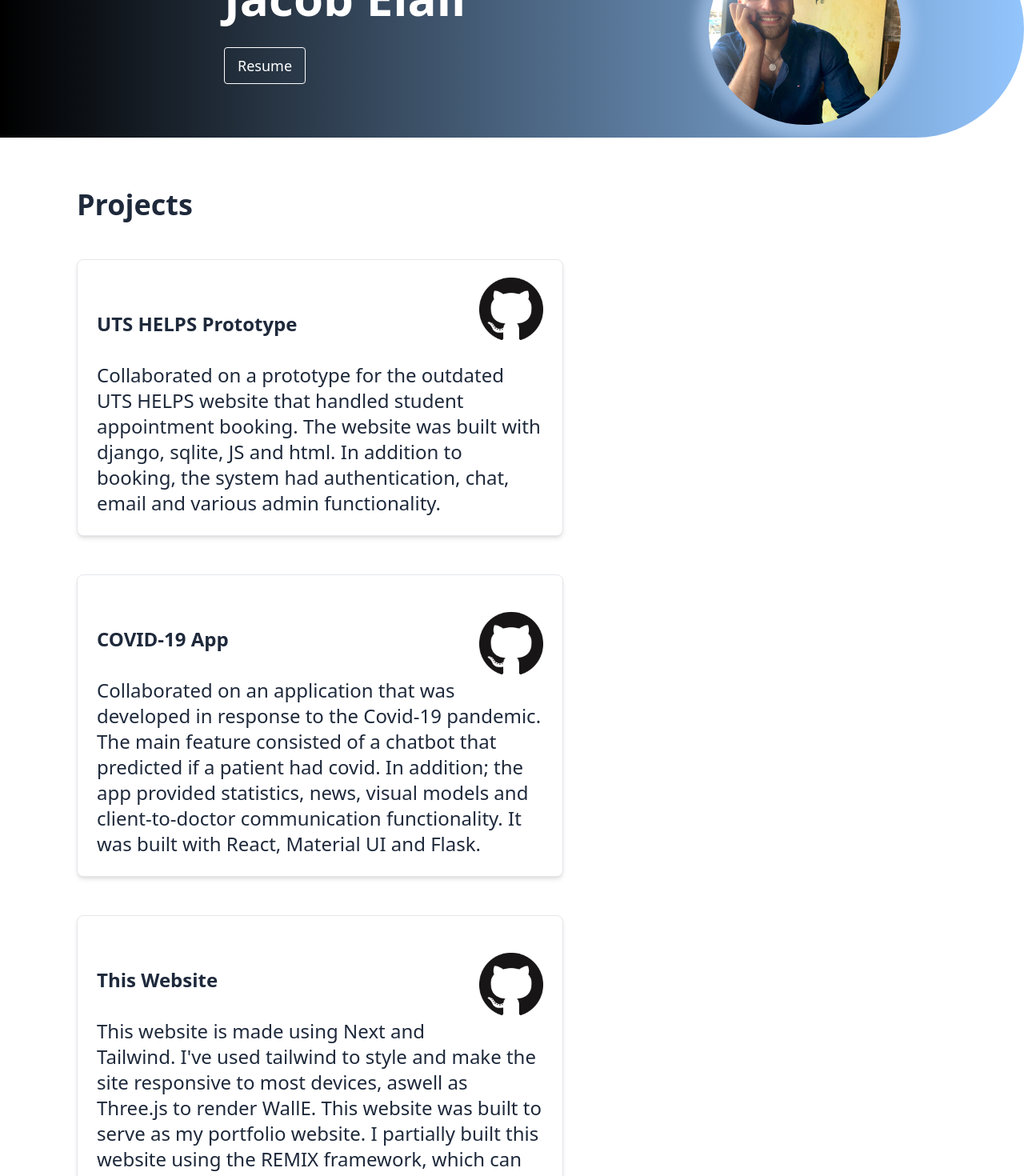
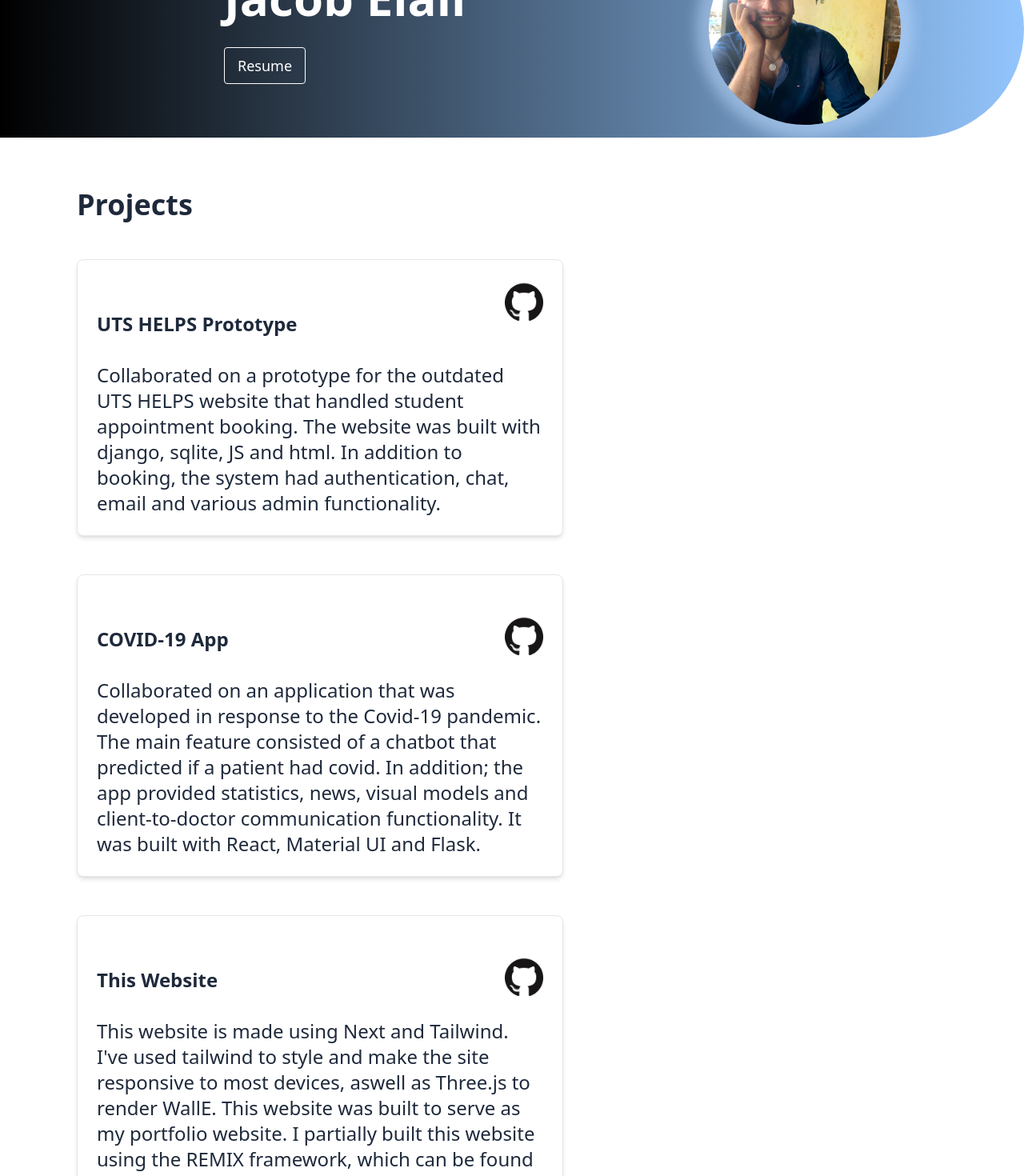
Before and after one commit to jacobelali3/next-resume-website, a Next.js app: page /projects in a window 1280 px wide. Shown: the part 228-1698 px from the top of the page at 80% size. Built offline with nearby package versions, Linux system fonts and the light colour scheme.

Commit message:
Minor css and html changes

```diff
--- a/src/app/academia/page.jsx
+++ b/src/app/academia/page.jsx
@@ -11,7 +11,7 @@ function Academia() {
           <Image
             className="w-22 h-14 float-right relative mb-12 rounded-lg bg-gray-800 px-2 py-2 "
             src={'/assets/utslogo.png'}
-            alt="utslogo"
+            alt="uts logo"
             rel="noreferrer"
             width={100}
             height={50}
--- a/src/app/error.jsx
+++ b/src/app/error.jsx
@@ -10,7 +10,7 @@ export default function Error({ error, reset }) {
 
   return (
     <html className="h-full">
-    <main className="relative isolate min-h-full h-full">
+    <main className="fixed top-0 left-0 w-screen h-screen bg-white z-50">
     <Image
       src={"/assets/error-background.jpg"}
       alt=""
--- a/src/app/page.jsx
+++ b/src/app/page.jsx
@@ -1,7 +1,6 @@
 import Link from 'next/link'
 import Video from '../ui/codevideo.jsx'
-//import { lazy } from 'react';
-//const AvatarComponent = lazy(() => import('./AvatarComponent'));
+
 export default function Home() {
   return (
     <div className='overflow-hidden'>
@@ -9,11 +8,11 @@ export default function Home() {
     <Video></Video>
 
     <div  className=" h-22 mt-48 flex justify-center mx-12">
-      <div className="px-6 py-6 relative bg-slate-800 rounded-lg animate-beat ">
-        <h1 className="text-2xl text-white text-center">Welcome,<br></br>I&apos;m a software engineer with a passion for technology!</h1>
-        <p className="pt-4 text-white text-center no-underline hover:underline decoration-blue-400"><Link href="/about">Check me out!</Link></p>
+      <button className="px-6 py-4 relative bg-slate-800 rounded-lg animate-beat ">
 
-        </div>
+        <h1 className="mb-4 text-2xl text-white text-center">Welcome,<br></br>I&apos;m a software engineer with a passion for technology!</h1>
+        <Link className='text-white text-center no-underline hover:underline decoration-blue-400' href="/about">Check me out!</Link>
+        </button>
 
     </div>
 
--- a/src/app/professional/page.jsx
+++ b/src/app/professional/page.jsx
@@ -11,7 +11,7 @@ function Professional() {
           <Image
             className="  lg:ml-2 lg:mr-6 rounded-lg w-18 h-8 lg:float-right dark:bg-white "
             src={"/assets/macquarie-bank-logo.png"}
-            alt="Income Energy Logo"
+            alt="Macquarie Group Logo"
             width={200}
             height={200}
 
@@ -36,7 +36,7 @@ function Professional() {
           <Image
             className=" mt-10 ml-2 lg:mr-6 rounded-lg w-20 float-right "
             src={"/assets/prospecta-logo.png"}
-            alt="Income Energy Logo"
+            alt="Prospecta Software Logo"
             width={200}
             height={200}
           />
--- a/src/app/projects/page.jsx
+++ b/src/app/projects/page.jsx
@@ -13,7 +13,7 @@ function Projects() {
             target="_blank"
           >
             <Image
-              className="place-items-center mt-4  animate-bounce w-20 float-right dark:bg-white dark:rounded-full"
+              className="place-items-center mt-4  animate-bounce w-12 float-right dark:bg-white dark:rounded-full"
               src={"/assets/githubLogo.png"}
               alt="Git Hub Logo"
               width={200}
@@ -38,7 +38,7 @@ function Projects() {
             target="_blank"
           >
             <Image
-              className="place-items-center mt-10 animate-bounce w-20 float-right dark:bg-white dark:rounded-full"
+              className="place-items-center mt-10 animate-bounce w-12 float-right dark:bg-white dark:rounded-full"
               src={"/assets/githubLogo.png"}
               alt="Git Hub Logo"
               width={200}
@@ -65,7 +65,7 @@ function Projects() {
             rel="noreferrer"
           >
             <Image
-              className="place-items-center mt-10 w-20 animate-bounce float-right dark:bg-white dark:rounded-full"
+              className="place-items-center mt-10 w-12 animate-bounce float-right dark:bg-white dark:rounded-full"
               src={"/assets/githubLogo.png"}
               alt="Git Hub Logo"
               width={200}
--- a/src/ui/codevideo.jsx
+++ b/src/ui/codevideo.jsx
@@ -3,7 +3,7 @@ function CodeVideo() {
 
 
     return(
-        <div className="w-full h-full top-0 bottom-0 absolute overflow-hidden object-cover min-h-fill min-w-full " >
+        <div className="animate-beat w-full h-full top-0 bottom-0 absolute overflow-hidden object-cover min-h-full min-w-full " >
         <video playsInline autoPlay loop muted className="object-cover w-full h-full min-w-full min-h-full -z-50 ">
           <source src={process.env.BACKGROUND} type="video/mp4"></source>
         </video>
--- a/src/ui/walle.jsx
+++ b/src/ui/walle.jsx
@@ -14,7 +14,7 @@ function WallE() {
     setAudio([new Audio("../assets/walle/sounds/wallE-1.MP3"),new Audio("../assets/walle/sounds/wallE-2.MP3"), new Audio("../assets/walle/sounds/wallE-3.MP3")])}, [])
   return (
 
-    <div className="mt-12 h-60  ">
+    <div className="mt-12 h-60 animate-beat">
     <p className="text-md text-center italic animate-pulse">Click me!</p>
     <Canvas camera={{pov: 100, position: [3, 3, 6.5] }}
     onClick={() => WallEAudioList[Math.floor(Math.random() * WallEAudioList.length)].play()}>
```
